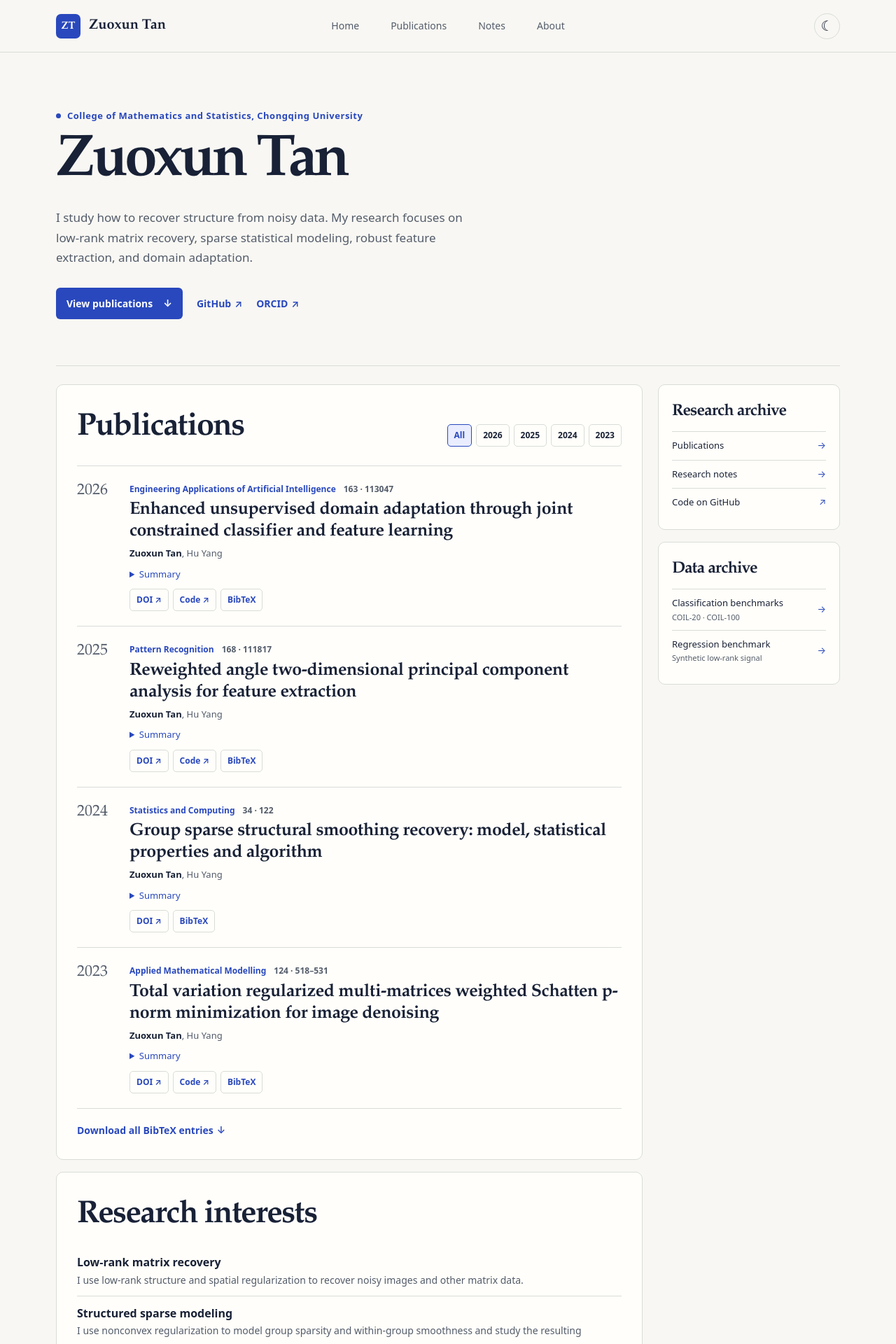
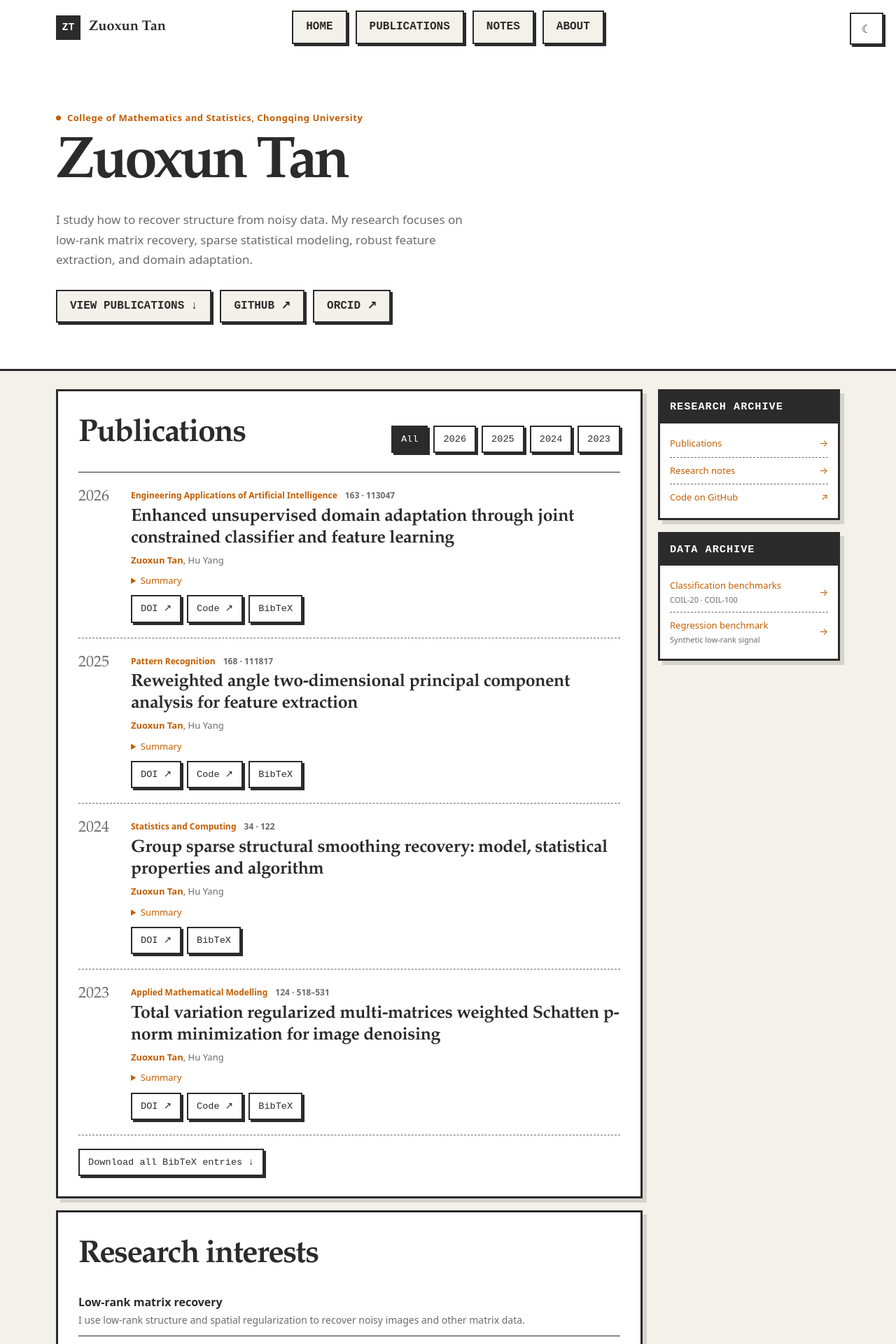
Before and after one commit to cqtzx/cqtzx.github.io, a Jekyll site: the page built from index.html, in a window 1280 px wide. Shown: the top 1920 px of the page at 70% size. Built offline with Jekyll 4.4.1, drawn with Linux system fonts in a browser that asks for light colours.

Commit message:
Match reference colors and button styles

```diff
--- a/_includes/intro.html
+++ b/_includes/intro.html
@@ -1,10 +1,12 @@
-<section class="shell hero" aria-labelledby="name">
-  <p class="affiliation"><span aria-hidden="true"></span>College of Mathematics and Statistics, Chongqing University</p>
-  <h1 id="name">Zuoxun Tan</h1>
-  <p class="hero-copy">I study how to recover structure from noisy data. My research focuses on low-rank matrix recovery, sparse statistical modeling, robust feature extraction, and domain adaptation.</p>
-  <div class="hero-actions">
-    <a class="primary" href="#publications">View publications <span aria-hidden="true">↓</span></a>
-    <a class="text-link" href="https://github.com/cqtzx">GitHub <span aria-hidden="true">↗</span></a>
-    <a class="text-link" href="https://orcid.org/0009-0009-9469-4202">ORCID <span aria-hidden="true">↗</span></a>
+<section class="hero" aria-labelledby="name">
+  <div class="shell">
+    <p class="affiliation"><span aria-hidden="true"></span>College of Mathematics and Statistics, Chongqing University</p>
+    <h1 id="name">Zuoxun Tan</h1>
+    <p class="hero-copy">I study how to recover structure from noisy data. My research focuses on low-rank matrix recovery, sparse statistical modeling, robust feature extraction, and domain adaptation.</p>
+    <div class="hero-actions">
+      <a class="button" href="#publications">View publications <span aria-hidden="true">↓</span></a>
+      <a class="button" href="https://github.com/cqtzx">GitHub <span aria-hidden="true">↗</span></a>
+      <a class="button" href="https://orcid.org/0009-0009-9469-4202">ORCID <span aria-hidden="true">↗</span></a>
+    </div>
   </div>
 </section>
--- a/_layouts/default.html
+++ b/_layouts/default.html
@@ -6,19 +6,19 @@
   <meta name="color-scheme" content="light dark">
   <meta name="description" content="{{ page.description | default: site.description | escape }}">
   <title>{% if page.title and page.url != '/' %}{{ page.title | escape }} · {% endif %}{{ site.title | escape }}</title>
-  <link rel="stylesheet" href="{{ '/style.css' | relative_url }}">
+  <link rel="stylesheet" href="{{ '/style.css' | relative_url }}?v=2">
   <script src="{{ '/assets/site.js' | relative_url }}" type="module"></script>
 </head>
 <body id="top">
   <a class="skip" href="#main">Skip to main content</a>
-  <header class="header">
+  <header class="header{% if page.hero %} header-home{% endif %}">
     <div class="shell header-inner">
       <a class="brand" href="{{ '/' | relative_url }}"><span class="brand-mark" aria-hidden="true">ZT</span><span>Zuoxun Tan</span></a>
       <nav aria-label="Main navigation">
-        <a href="{{ '/' | relative_url }}">Home</a>
-        <a href="{{ '/#publications' | relative_url }}">Publications</a>
-        <a href="{{ '/notes/' | relative_url }}">Notes</a>
-        <a href="{{ '/#about' | relative_url }}">About</a>
+        <a class="button" href="{{ '/' | relative_url }}">Home</a>
+        <a class="button" href="{{ '/#publications' | relative_url }}">Publications</a>
+        <a class="button" href="{{ '/notes/' | relative_url }}">Notes</a>
+        <a class="button" href="{{ '/#about' | relative_url }}">About</a>
       </nav>
       <button class="theme" type="button" aria-label="Switch to dark mode" title="Switch to dark mode" hidden><span aria-hidden="true">☾</span></button>
     </div>
--- a/classification-bench/index.html
+++ b/classification-bench/index.html
@@ -32,7 +32,7 @@ permalink: /classification-bench/
           <td>20</td>
           <td>Grayscale</td>
           <td>Columbia University CAVE</td>
-          <td><a class="text-link" href="https://www.cs.columbia.edu/CAVE/software/softlib/coil-20.php">COIL-20 download page <span aria-hidden="true">↗</span></a></td>
+          <td><a class="button" href="https://www.cs.columbia.edu/CAVE/software/softlib/coil-20.php">COIL-20 download page <span aria-hidden="true">↗</span></a></td>
         </tr>
         <tr>
           <th scope="row">COIL-100</th>
@@ -40,7 +40,7 @@ permalink: /classification-bench/
           <td>100</td>
           <td>Color</td>
           <td>Columbia University CAVE</td>
-          <td><a class="text-link" href="https://www.cs.columbia.edu/CAVE/software/softlib/coil-100.php">COIL-100 download page <span aria-hidden="true">↗</span></a></td>
+          <td><a class="button" href="https://www.cs.columbia.edu/CAVE/software/softlib/coil-100.php">COIL-100 download page <span aria-hidden="true">↗</span></a></td>
         </tr>
       </tbody>
     </table>
--- a/index.html
+++ b/index.html
@@ -7,9 +7,9 @@ hero: true
   <div class="section-heading">
     <h2 id="pub-heading">Publications</h2>
     <div class="filters" aria-label="Filter by publication year" role="group" hidden>
-      <button type="button" class="selected" data-year="all" aria-pressed="true">All</button>
+      <button type="button" class="button selected" data-year="all" aria-pressed="true">All</button>
       {% assign years = site.data.publications | map: 'year' | uniq %}
-      {% for year in years %}<button type="button" data-year="{{ year }}" aria-pressed="false">{{ year }}</button>{% endfor %}
+      {% for year in years %}<button type="button" class="button" data-year="{{ year }}" aria-pressed="false">{{ year }}</button>{% endfor %}
     </div>
   </div>
   <p class="status sr-only" role="status"></p>
@@ -23,15 +23,15 @@ hero: true
         <p class="paper-authors"><strong>Zuoxun Tan</strong>, Hu Yang</p>
         <details><summary>Summary</summary><p>{{ paper.summary | escape }}</p></details>
         <div class="paper-links">
-          <a class="outline" href="https://doi.org/{{ paper.doi }}">DOI <span aria-hidden="true">↗</span></a>
-          {% if paper.code %}<a class="outline" href="{{ paper.code }}">Code <span aria-hidden="true">↗</span></a>{% endif %}
-          <button class="outline bib-copy" data-key="{{ paper.key }}" type="button" hidden>BibTeX</button>
+          <a class="button" href="https://doi.org/{{ paper.doi }}">DOI <span aria-hidden="true">↗</span></a>
+          {% if paper.code %}<a class="button" href="{{ paper.code }}">Code <span aria-hidden="true">↗</span></a>{% endif %}
+          <button class="button bib-copy" data-key="{{ paper.key }}" type="button" hidden>BibTeX</button>
         </div>
       </div>
     </article>
     {% endfor %}
   </div>
-  <a class="text-link all-citations" href="{{ '/publications.bib' | relative_url }}" download>Download all BibTeX entries <span aria-hidden="true">↓</span></a>
+  <a class="button all-citations" href="{{ '/publications.bib' | relative_url }}" download>Download all BibTeX entries <span aria-hidden="true">↓</span></a>
 </section>
 
 <section class="surface home-card" id="research" aria-labelledby="research-heading">
--- a/regression-bench/index.html
+++ b/regression-bench/index.html
@@ -30,7 +30,7 @@ permalink: /regression-bench/
           <td>625</td>
           <td><code>x</code>, <code>y</code></td>
           <td><code>observation</code></td>
-          <td><a class="text-link" href="{{ '/regression-bench/synthetic-signal.csv' | relative_url }}" download>CSV <span aria-hidden="true">↓</span></a></td>
+          <td><a class="button" href="{{ '/regression-bench/synthetic-signal.csv' | relative_url }}" download>CSV <span aria-hidden="true">↓</span></a></td>
         </tr>
       </tbody>
     </table>
--- a/style.css
+++ b/style.css
@@ -1,34 +1,36 @@
 :root {
   color-scheme: light;
-  --page: #f8f7f3;
-  --panel: #fffefa;
-  --ink: #182136;
-  --muted: #535c6a;
-  --line: #d9dcd9;
-  --accent: #2948bd;
-  --accent-text: #fff;
-  --chip: #e9edff;
+  --page: #f4f1ea;
+  --panel: #fff;
+  --ink: #2b2b2b;
+  --muted: #6b6b6b;
+  --line: #2b2b2b;
+  --accent: #c25e00;
+  --link-hover: rgba(194, 94, 0, .12);
+  --shadow: 6px 6px 0 rgba(43, 43, 43, .15);
+  --transition: .3s ease;
+  --mono: "Courier New", Courier, monospace;
   --serif: "Iowan Old Style", "Palatino Linotype", "Songti SC", "Noto Serif CJK SC", Georgia, serif;
   --sans: system-ui, -apple-system, BlinkMacSystemFont, "PingFang SC", "Microsoft YaHei", sans-serif;
 }
 @media (prefers-color-scheme: dark) {
   :root:not([data-theme]) {
     color-scheme: dark;
-    --page: #151a25; --panel: #1a2130; --ink: #f1f3f9;
-    --muted: #b2bdd2; --line: #343f53; --accent: #a2b5ff; --accent-text: #171e38;
-    --chip: #2a365d;
+    --page: #121212; --panel: #1a1a1a; --ink: #e0e0e0;
+    --muted: #999; --line: #444; --accent: #ff9f43;
+    --link-hover: rgba(255, 159, 67, .15); --shadow: 6px 6px 0 rgba(0, 0, 0, .5);
   }
 }
 :root[data-theme="dark"] {
   color-scheme: dark;
-  --page: #151a25; --panel: #1a2130; --ink: #f1f3f9;
-  --muted: #b2bdd2; --line: #343f53; --accent: #a2b5ff; --accent-text: #171e38;
-  --chip: #2a365d;
+  --page: #121212; --panel: #1a1a1a; --ink: #e0e0e0;
+  --muted: #999; --line: #444; --accent: #ff9f43;
+  --link-hover: rgba(255, 159, 67, .15); --shadow: 6px 6px 0 rgba(0, 0, 0, .5);
 }
 * { box-sizing: border-box; }
 [hidden] { display: none !important; }
 html { scroll-behavior: smooth; }
-body { margin: 0; background: var(--page); color: var(--ink); font: 16px/1.65 var(--sans); }
+body { margin: 0; background: var(--page); color: var(--ink); font: 16px/1.65 var(--sans); transition: background-color var(--transition), color var(--transition); }
 a { color: inherit; }
 button { font: inherit; color: inherit; }
 button:focus-visible, a:focus-visible, summary:focus-visible { outline: 2px solid var(--accent); outline-offset: 4px; }
@@ -37,33 +39,62 @@ h1, h2, h3, p, dl, dd { margin: 0; }
 section[id] { scroll-margin-top: 84px; }
 .skip, .sr-only { position: absolute; width: 1px; height: 1px; padding: 0; margin: -1px; overflow: hidden; clip-path: inset(50%); white-space: nowrap; }
 .skip:focus { position: fixed; inset: 8px auto auto 8px; z-index: 5; width: auto; height: auto; margin: 0; padding: .7rem 1rem; clip-path: none; background: var(--panel); color: var(--accent); }
-.header { background: var(--page); border-bottom: 1px solid var(--line); }
-.header-inner { min-height: 74px; display: grid; grid-template-columns: 1fr auto 1fr; align-items: center; gap: 20px; }
+.header, .hero { background: var(--panel); }
+.header { border-bottom: 3px solid var(--line); }
+.header-home { border-bottom: 0; }
+.header-inner { min-height: 78px; display: grid; grid-template-columns: 1fr auto 1fr; align-items: center; gap: 20px; }
 .brand { width: fit-content; display: inline-flex; align-items: center; gap: 12px; font: 700 20px/1 var(--serif); text-decoration: none; white-space: nowrap; }
-.brand-mark { display: grid; place-items: center; width: 35px; aspect-ratio: 1; background: var(--accent); color: var(--accent-text); border-radius: 7px; font: 600 15px/1 var(--serif); }
-.header nav { display: flex; align-items: center; gap: clamp(16px, 4vw, 45px); }
-.header nav a { color: var(--muted); font-size: 14px; text-decoration: none; white-space: nowrap; }
-.header nav a:hover, .footer a:hover { color: var(--accent); }
-.theme { justify-self: end; width: 37px; height: 37px; border: 1px solid var(--line); border-radius: 50%; display: grid; place-items: center; background: transparent; font-size: 20px; line-height: 1; cursor: pointer; }
-.theme:hover, .filters button:hover, .outline:hover { background: var(--chip); color: var(--accent); }
-.hero { padding-block: clamp(42px, 7vw, 80px) clamp(37px, 6vw, 66px); }
+.brand-mark { display: grid; place-items: center; width: 35px; aspect-ratio: 1; background: var(--line); color: var(--panel); font: 700 15px/1 var(--mono); }
+.header nav { display: flex; flex-wrap: wrap; align-items: center; gap: 12px; }
+.footer a:hover { color: var(--accent); }
+.button, .theme {
+  display: inline-block;
+  border: 2px solid var(--line);
+  border-radius: 0;
+  background: var(--panel);
+  color: var(--ink);
+  box-shadow: 3px 3px 0 var(--line);
+  text-decoration: none;
+  cursor: pointer;
+  transition: transform .1s, box-shadow .1s, background-color var(--transition), color var(--transition), border-color var(--transition);
+}
+.button:hover, .theme:hover {
+  transform: translate(2px, 2px);
+  box-shadow: 1px 1px 0 var(--line);
+}
+.button { padding: 6px 12px; font: .85rem/1.7 var(--mono); }
+.button:hover { color: var(--accent); }
+.theme {
+  position: fixed;
+  inset: 18px 18px auto auto;
+  z-index: 1000;
+  padding: 10px 14px;
+  font: 16px/normal var(--sans);
+}
+.theme span { display: inline-block; width: 1em; }
+.header nav .button, .hero-actions .button {
+  padding: 8px 18px;
+  background: var(--page);
+  font: 700 16px/1.7 var(--mono);
+  text-transform: uppercase;
+  white-space: nowrap;
+}
+.header nav .button:hover, .hero-actions .button:hover { color: var(--ink); }
+.hero { padding-block: clamp(42px, 7vw, 80px) clamp(37px, 6vw, 66px); border-bottom: 3px solid var(--line); }
 .affiliation { color: var(--accent); font-size: 13px; font-weight: 650; letter-spacing: .04em; display: flex; gap: 9px; align-items: center; }
 .affiliation span { width: 7px; height: 7px; border-radius: 50%; background: currentColor; flex-shrink: 0; }
 .hero h1 { margin-top: 12px; font: 650 clamp(48px, 7vw, 84px)/1.05 var(--serif); letter-spacing: -.055em; }
 .hero-copy { max-width: 62ch; margin-top: 20px; color: var(--muted); font-size: 17px; line-height: 1.7; }
-.hero-actions { margin-top: 28px; display: flex; flex-wrap: wrap; gap: 13px 20px; align-items: center; }
-.primary { display: inline-flex; align-items: center; gap: 15px; background: var(--accent); color: var(--accent-text); border-radius: 6px; padding: 11px 15px; text-decoration: none; font-size: 14px; font-weight: 650; }
-.primary:hover { filter: brightness(1.12); }
-.text-link { display: inline-flex; align-items: center; gap: 5px; color: var(--accent); font-weight: 640; font-size: 14px; text-decoration: none; }
-.text-link:hover { text-decoration: underline; text-underline-offset: .2em; }
+.hero-actions { margin-top: 28px; display: flex; flex-wrap: wrap; gap: 12px; align-items: center; }
+.text-link { display: inline-flex; align-items: center; gap: 5px; color: var(--accent); border-bottom: 1px dotted var(--accent); font-weight: 640; font-size: 14px; text-decoration: none; }
+.text-link:hover { background: var(--link-hover); }
 .section-heading { display: flex; justify-content: space-between; align-items: end; flex-wrap: wrap; gap: 15px; }
 .eyebrow { color: var(--accent); font-size: 11px; font-weight: 720; letter-spacing: .15em; }
 h2 { font: 650 clamp(31px, 5vw, 45px)/1.25 var(--serif); margin-top: 5px; letter-spacing: -.035em; }
-.filters { display: flex; flex-wrap: wrap; gap: 6px; padding-bottom: 3px; }
-.filters button, .outline { padding: 5px 9px; border: 1px solid var(--line); border-radius: 5px; font-size: 12px; background: transparent; font-weight: 610; cursor: pointer; }
-.filters .selected { border-color: var(--accent); background: var(--chip); color: var(--accent); }
+.filters { display: flex; flex-wrap: wrap; gap: 8px; padding-bottom: 3px; }
+.filters .selected, .filters .selected:hover { background: var(--ink); color: var(--panel); }
 .paper-list { margin-top: 24px; border-top: 1px solid var(--line); }
-.paper { display: grid; grid-template-columns: 58px minmax(0, 1fr); gap: 17px; padding: 23px 0 21px; border-bottom: 1px solid var(--line); align-items: start; }
+.paper { display: grid; grid-template-columns: 58px minmax(0, 1fr); gap: 17px; padding: 23px 0 21px; border-bottom: 1px dashed var(--muted); align-items: start; }
 .paper-year { color: var(--muted); font: 400 22px/1.15 var(--serif); font-variant-numeric: lining-nums; }
 .paper-venue { color: var(--accent); font-size: 12px; font-weight: 680; display: flex; flex-wrap: wrap; column-gap: 11px; }
 .paper-venue span + span { color: var(--muted); font-weight: 550; }
@@ -71,35 +102,41 @@ h2 { font: 650 clamp(31px, 5vw, 45px)/1.25 var(--serif); margin-top: 5px; letter
 .paper h3 a { text-decoration: none; }
 .paper h3 a:hover { color: var(--accent); text-decoration: underline; text-underline-offset: 3px; }
 .paper-authors { color: var(--muted); font-size: 13px; }
-.paper-authors strong { color: var(--ink); }
+.paper-authors strong { color: var(--accent); }
 .paper details { color: var(--muted); font-size: 13px; margin-top: 8px; }
 .paper details p { max-width: 64ch; margin-top: 7px; }
 summary { width: fit-content; cursor: pointer; color: var(--accent); }
-.paper-links { display: flex; flex-wrap: wrap; gap: 6px; margin-top: 10px; }
-.outline { color: var(--accent); text-decoration: none; }
+.paper-links { display: flex; flex-wrap: wrap; gap: 8px; margin-top: 10px; }
 .all-citations { margin-top: 19px; }
 .timeline div { display: grid; grid-template-columns: 95px 1fr; gap: 9px; padding: 11px 0; border-bottom: 1px solid var(--line); }
 .timeline dt { color: var(--muted); font-size: 13px; }
 .timeline dd { color: var(--ink); font-size: 15px; }
 .contact { margin-top: 18px; display: flex; flex-wrap: wrap; gap: 10px 19px; }
-.footer { border-top: 1px solid var(--line); }
+.footer { border-top: 3px solid var(--line); background: var(--panel); }
 .footer-inner { min-height: 63px; display: flex; justify-content: space-between; align-items: center; gap: 15px; color: var(--muted); font-size: 13px; }
 .footer a { text-decoration: none; }
 @media (max-width: 850px) {
   .shell { width: calc(100% - 62px); }
-  .hero-actions { column-gap: 13px; }
+  .header-inner { grid-template-columns: minmax(0, 1fr); min-height: 0; gap: 12px; padding-block: 12px 15px; }
+  .header nav .button { padding-inline: 12px; font-size: 14px; }
 }
+@media (max-width: 800px) { .theme { inset: 12px 12px auto auto; padding: 8px 10px; } }
 @media (max-width: 610px) {
   .shell { width: calc(100% - 36px); }
-  .header-inner { grid-template-columns: 1fr auto; min-height: 0; gap: 10px; padding-block: 11px 9px; }
-  .header nav { grid-row: 2; grid-column: 1/-1; justify-content: space-between; gap: 10px; padding-block: 4px 2px; }
+  .header nav { gap: 8px; }
+  .header nav .button, .hero-actions .button { padding-inline: 10px; font-size: 13px; }
+  .filters .button { padding-inline: 8px; }
   .hero-copy { margin-top: 16px; }
-  .hero-actions { margin-top: 19px; }
+  .hero-actions { margin-top: 19px; gap: 8px; }
   .paper { grid-template-columns: 1fr; gap: 8px; padding-block: 18px; }
   .paper-year { font-size: 19px; order: -2; }
   .paper-body { grid-column: 1/-1; }
 }
-@media (prefers-reduced-motion: reduce) { html { scroll-behavior: auto; } }
+@media (prefers-reduced-motion: reduce) {
+  :root { --transition: 0s; }
+  html { scroll-behavior: auto; }
+  .button, .theme { transition: none; }
+}
 
 .page-frame {
   display: grid;
@@ -107,17 +144,18 @@ summary { width: fit-content; cursor: pointer; color: var(--accent); }
   align-items: start;
   gap: 22px;
   padding-block: 26px 62px;
-  border-top: 1px solid var(--line);
 }
 .content, .sidebar { min-width: 0; display: grid; gap: 17px; align-content: start; }
-.surface { border: 1px solid var(--line); background: var(--panel); border-radius: 10px; min-width: 0; }
+.surface { border: 3px solid var(--line); background: var(--panel); box-shadow: var(--shadow); min-width: 0; }
 .home-card, .surface.prose { padding: clamp(16px, 3vw, 29px); }
-.sidebar-card { padding: 19px; }
-.sidebar-card h2 { font-size: 23px; }
+.sidebar-card h2 { margin: 0; padding: 10px 14px; background: var(--line); color: var(--panel); font: 700 .95rem/1.7 var(--mono); text-transform: uppercase; letter-spacing: 1px; }
+html[data-theme="dark"] .sidebar-card h2 { color: var(--ink); }
+@media (prefers-color-scheme: dark) { html:not([data-theme]) .sidebar-card h2 { color: var(--ink); } }
 .sidebar-links, .entry-list { margin: 13px 0 0; padding: 0; list-style: none; }
-.sidebar-links li { border-top: 1px solid var(--line); }
-.sidebar-links a { display: flex; justify-content: space-between; align-items: center; gap: 6px; padding-block: 9px; text-decoration: none; font-size: 13px; }
-.sidebar-links a:hover, .sidebar-links a > :last-child { color: var(--accent); }
+.sidebar-links { margin: 0; padding: 10px 14px; }
+.sidebar-links li + li { border-top: 1px dashed var(--muted); }
+.sidebar-links a { display: flex; justify-content: space-between; align-items: center; gap: 6px; padding-block: 8px; color: var(--accent); text-decoration: none; font-size: 13px; }
+.sidebar-links a:hover { background: var(--link-hover); }
 .sidebar-links small { display: block; color: var(--muted); font-size: 11px; }
 .research-list, .timeline { margin-top: 14px; }
 .research-list div { padding-block: 11px; border-bottom: 1px solid var(--line); }
@@ -136,7 +174,8 @@ summary { width: fit-content; cursor: pointer; color: var(--accent); }
 .prose > * + * { margin-top: 12px; }
 .prose h2 { font-size: 27px; }
 .prose ul { padding-left: 1.35em; }
-.prose a { color: var(--accent); text-underline-offset: 3px; }
+.prose a:not(.button) { color: var(--accent); text-underline-offset: 3px; }
+.prose code { padding: 2px 5px; background: var(--page); border: 1px solid var(--line); font-family: var(--mono); }
 .prose .text-link { margin-block: 5px; }
 @media (max-width: 730px) {
   .page-frame { grid-template-columns: minmax(0, 1fr); }
@@ -147,8 +186,6 @@ summary { width: fit-content; cursor: pointer; color: var(--accent); }
   .entry-list li { padding-inline: 16px; }
 }
 .bench-scroll { overflow-x: auto; }
-.bench-table { width: 100%; border-collapse: collapse; font-size: 14px; }
-.bench-table th, .bench-table td { padding: 10px 9px; text-align: left; border-bottom: 1px solid var(--line); }
-.bench-table th { color: var(--ink); }
-.bench-table td { color: var(--muted); }
-.bench-table th:first-child, .bench-table td:first-child { padding-left: 0; }
+.bench-table { width: 100%; min-width: 560px; border-collapse: collapse; border: 2px solid var(--line); font-size: .85rem; }
+.bench-table th, .bench-table td { padding: 8px 10px; text-align: left; border: 1px solid var(--line); }
+.bench-table th { background: var(--page); font-size: .8rem; text-transform: uppercase; letter-spacing: 1px; }
```
